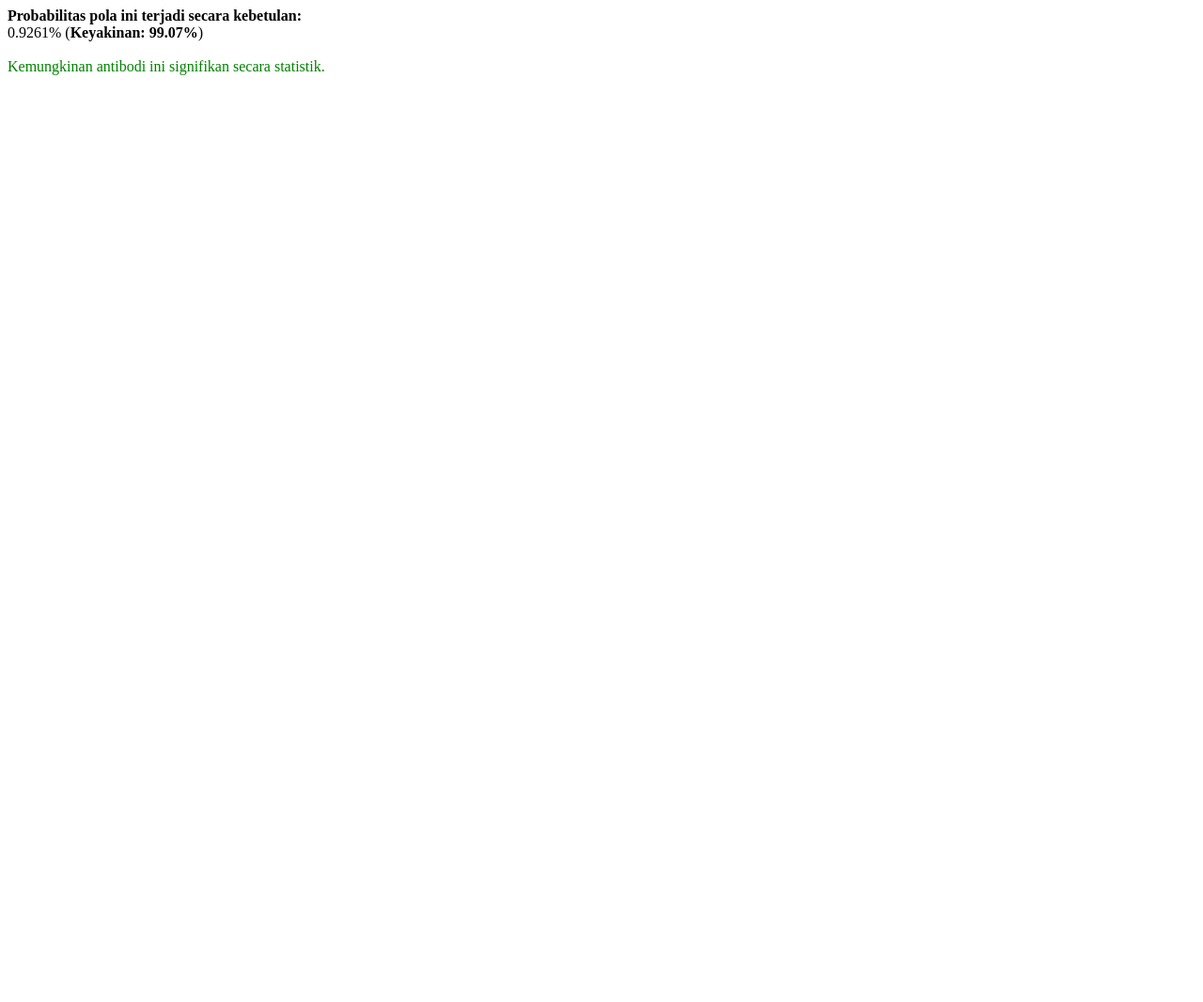
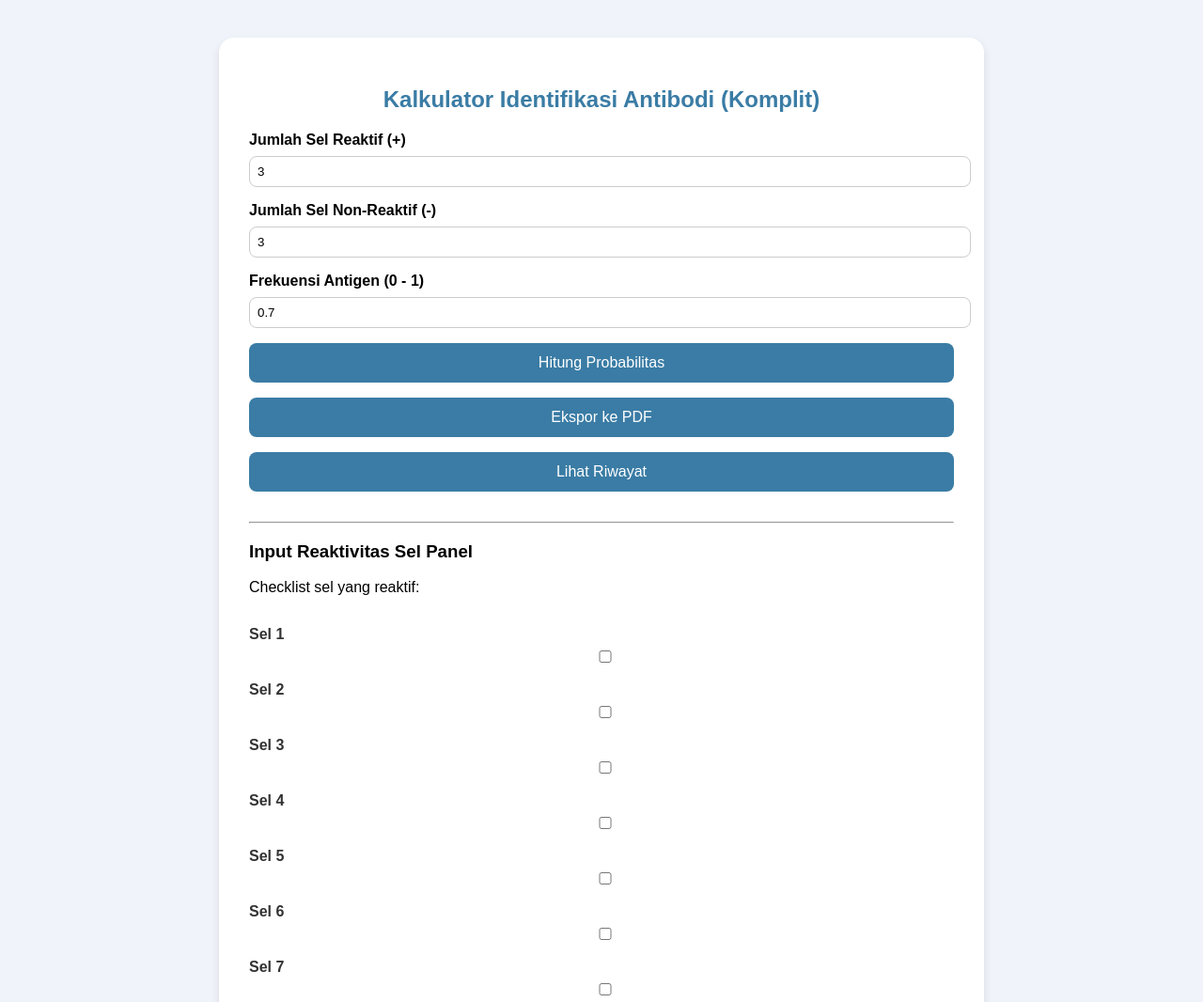
Before and after one commit to rujukanutdp/Kalkulator-antibodi, a plain HTML site: page index.html in a window 1280 px wide. Shown: the top 1066 px of the page at 94% size. Before the commit the page ends 800 px from the top, so only its background shows below. Drawn offline with nearby package versions, Linux system fonts and the light colour scheme.

Commit message:
Add files via upload

```diff
--- a/index.html
+++ b/index.html
@@ -2,21 +2,101 @@
 <!DOCTYPE html>
 <html lang="en">
 <head>
-  <meta charset="UTF-8" />
+  <meta charset="UTF-8">
   <meta name="viewport" content="width=device-width, initial-scale=1.0"/>
   <title>Kalkulator Identifikasi Antibodi Komplit</title>
   <script src="https://cdnjs.cloudflare.com/ajax/libs/jspdf/2.5.1/jspdf.umd.min.js"></script>
+  <style>
+    body { font-family: Arial, sans-serif; background: #f0f4fa; padding: 2rem; }
+    .card {
+      background: white;
+      border-radius: 1rem;
+      box-shadow: 0 4px 10px rgba(0,0,0,0.1);
+      padding: 2rem;
+      max-width: 750px;
+      margin: auto;
+    }
+    h2 { text-align: center; color: #3a7ca5; }
+    label { display: block; margin-top: 1rem; font-weight: bold; }
+    input, select {
+      width: 100%;
+      padding: 0.5rem;
+      margin-top: 0.5rem;
+      border: 1px solid #ccc;
+      border-radius: 0.5rem;
+    }
+    button {
+      margin-top: 1rem;
+      padding: 0.75rem;
+      width: 100%;
+      background-color: #3a7ca5;
+      color: white;
+      border: none;
+      border-radius: 0.5rem;
+      font-size: 1rem;
+      cursor: pointer;
+    }
+    .result, .history, .panel { margin-top: 2rem; font-size: 1rem; color: #333; }
+    .history ul { padding-left: 1rem; }
+    .warning { color: #d32f2f; font-weight: bold; margin-top: 1rem; }
+    .antibodi { font-weight: bold; color: #2e7d32; margin-top: 1rem; }
+  </style>
 </head>
 <body>
-<div id="hasil"></div>
+  <div class="card">
+    <h2>Kalkulator Identifikasi Antibodi (Komplit)</h2>
+
+    <label for="positif">Jumlah Sel Reaktif (+)</label>
+    <input type="number" id="positif" min="0" value="3" />
+
+    <label for="negatif">Jumlah Sel Non-Reaktif (-)</label>
+    <input type="number" id="negatif" min="0" value="3" />
+
+    <label for="freq">Frekuensi Antigen (0 - 1)</label>
+    <input type="number" id="freq" step="0.01" min="0" max="1" value="0.7" />
+
+    <button onclick="hitungProbabilitas()">Hitung Probabilitas</button>
+    <button onclick="eksporPDF()">Ekspor ke PDF</button>
+    <button onclick="tampilkanRiwayat()">Lihat Riwayat</button>
+
+    <div class="result" id="hasil"></div>
+    <div class="history" id="riwayat"></div>
+
+    <hr />
+    <h3>Input Reaktivitas Sel Panel</h3>
+    <p>Checklist sel yang reaktif:</p>
+    <div class="panel" id="inputReaktif"></div>
+    <button onclick="deteksiAntibodi()">Deteksi Kemungkinan Antibodi</button>
+    <div class="result" id="hasilAntibodi"></div>
+  </div>
+
   <script>
+    const jumlahSel = 11;
+    const antigenTarget = ['D', 'C', 'E', 'c', 'e', 'K'];
+    let panelAntigen = [];
+
+    // Buat input checkbox sel
+    const inputDiv = document.getElementById("inputReaktif");
+    for (let i = 1; i <= jumlahSel; i++) {
+      const label = document.createElement("label");
+      label.innerHTML = `Sel ${i} <input type="checkbox" id="sel${i}">`;
+      inputDiv.appendChild(label);
+    }
+
+    // Ambil panel JSON
+    fetch("panel-antigen.json")
+      .then(res => res.json())
+      .then(data => panelAntigen = data)
+      .catch(() => document.getElementById("hasilAntibodi").innerText = "Gagal muat panel-antigen.json");
+
     function hitungProbabilitas() {
-  const positif = 3;
-  const negatif = 3;
-  const freq = 0.7;
+      const positif = parseInt(document.getElementById('positif').value);
+      const negatif = parseInt(document.getElementById('negatif').value);
+      const freq = parseFloat(document.getElementById('freq').value);
+      if (isNaN(positif) || isNaN(negatif) || isNaN(freq)) return;
+
       const prob = Math.pow(freq, positif) * Math.pow(1 - freq, negatif);
       const persen = (prob * 100).toFixed(4);
-  const keyakinan = (100 - prob * 100).toFixed(2);
 
       let interpretasi = prob < 0.05 ?
         '<span style="color: green;">Kemungkinan antibodi ini signifikan secara statistik.</span>' :
@@ -30,14 +110,65 @@ function hitungProbabilitas() {
       document.getElementById('hasil').innerHTML = `
         <div id="hasilTeks">
           <strong>Probabilitas pola ini terjadi secara kebetulan:</strong><br>
-      ${persen}% (<strong>Keyakinan: ${keyakinan}%</strong>)<br><br>
+          ${persen}%<br><br>
           ${interpretasi}
           ${warning}
         </div>
       `;
+
+      simpanKeLocalStorage(positif, negatif, freq, persen);
     }
 
-hitungProbabilitas();
+    function simpanKeLocalStorage(p, n, f, persentase) {
+      const riwayat = JSON.parse(localStorage.getItem('riwayatAntibodi')) || [];
+      riwayat.unshift({ tanggal: new Date().toLocaleString(), positif: p, negatif: n, frekuensi: f, probabilitas: persentase });
+      localStorage.setItem('riwayatAntibodi', JSON.stringify(riwayat));
+    }
+
+    function tampilkanRiwayat() {
+      const riwayat = JSON.parse(localStorage.getItem('riwayatAntibodi')) || [];
+      let html = '<h3>Riwayat Perhitungan:</h3><ul>';
+      riwayat.forEach(item => {
+        html += `<li>[${item.tanggal}] +: ${item.positif}, –: ${item.negatif}, Frek: ${item.frekuensi}, Prob: ${item.probabilitas}%</li>`;
+      });
+      html += '</ul>';
+      document.getElementById('riwayat').innerHTML = html;
+    }
+
+    function eksporPDF() {
+      const { jsPDF } = window.jspdf;
+      const doc = new jsPDF();
+      const hasilText = document.getElementById('hasilTeks')?.innerText || 'Belum ada hasil.';
+      doc.text("Hasil Perhitungan Probabilitas Antibodi", 10, 10);
+      doc.text(hasilText, 10, 20);
+      doc.save("hasil-probabilitas-antibodi.pdf");
+    }
+
+    function deteksiAntibodi() {
+      if (!panelAntigen || panelAntigen.length === 0) return;
+      const polaReaktif = {};
+      for (let ag of antigenTarget) polaReaktif[ag] = { reaktif: 0, nonreaktif: 0 };
+
+      for (let i = 0; i < jumlahSel; i++) {
+        const reaktif = document.getElementById(`sel${i + 1}`).checked;
+        const antigen = panelAntigen[i];
+        for (let ag of antigenTarget) {
+          if (antigen[ag]) {
+            if (reaktif) polaReaktif[ag].reaktif++;
+            else polaReaktif[ag].nonreaktif++;
+          }
+        }
+      }
+
+      const kandidat = [];
+      for (let ag of antigenTarget) {
+        if (polaReaktif[ag].reaktif > 0 && polaReaktif[ag].nonreaktif === 0) kandidat.push(ag);
+      }
+
+      document.getElementById('hasilAntibodi').innerHTML = kandidat.length > 0
+        ? `<div class="antibodi">Kemungkinan antibodi: anti-${kandidat.join(", anti-")}</div>`
+        : "Tidak ada kecocokan spesifik dengan panel.";
+    }
   </script>
 </body>
 </html>
```
Lines whose indentation alone changed are shown as unchanged.
